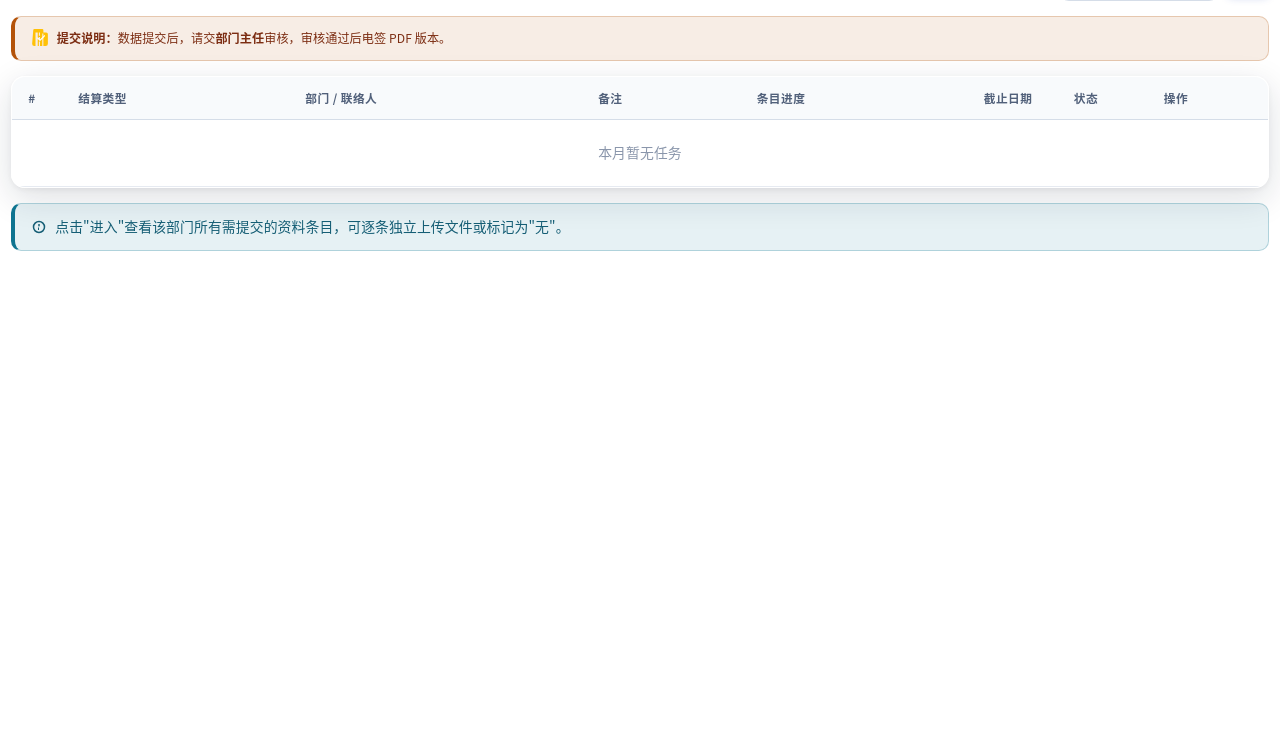
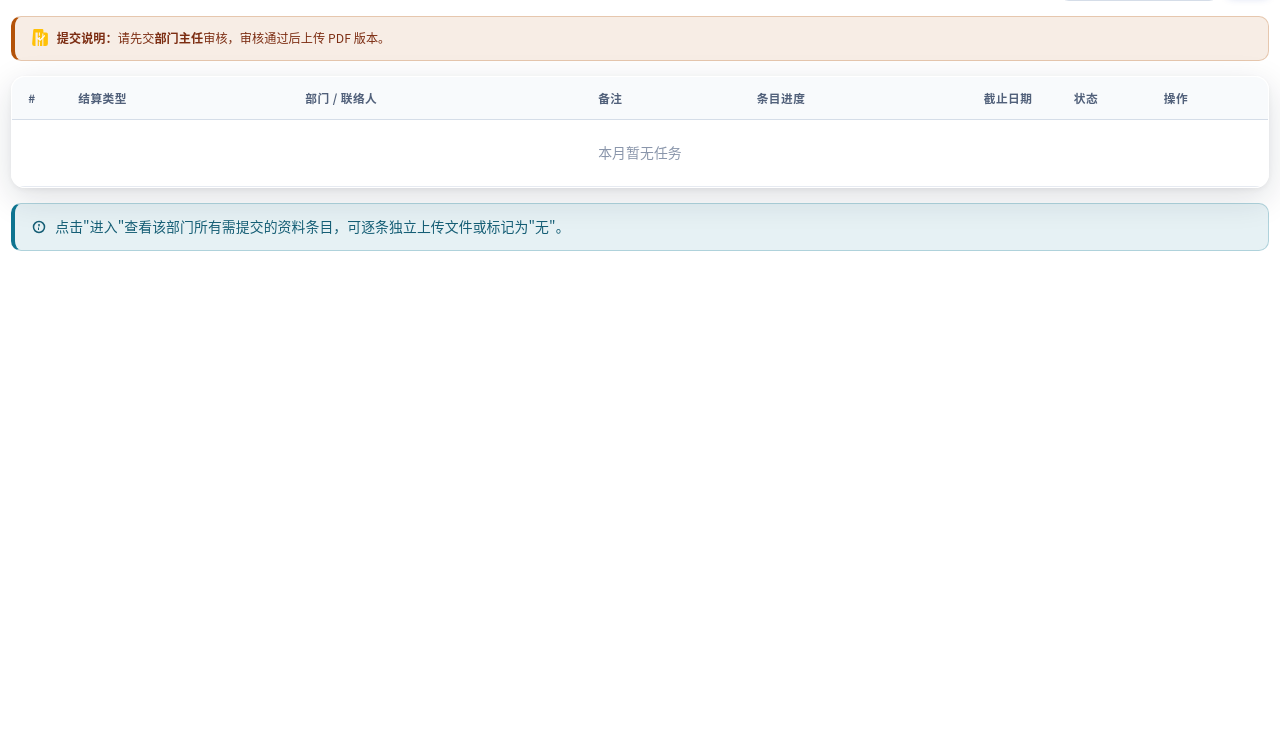
Before and after one commit to Zoey-qi/settlement-system, a Python web app: template templates/submit_list.html in a window 1280 px wide. Shown: the part 55-800 px from the top of the page. Run offline with Jinja, Linux system fonts and the light colour scheme; the template is opened without the code that fills it, so the values that code supplies are empty; some libraries are stand-ins or nearby versions.

Commit message:
ui: 提交说明改为「先交部门主任审核，审核通过后上传PDF版本」

```diff
--- a/templates/submit_list.html
+++ b/templates/submit_list.html
@@ -20,7 +20,7 @@
         <div class="alert alert-warning d-flex align-items-start gap-2 mb-0">
             {{ ui.icon('building-fill-check', 'bi text-warning', 18) }}
             <div class="small">
-                <strong>提交说明：</strong>数据提交后，请交<strong>部门主任</strong>审核，审核通过后电签 PDF 版本。
+                <strong>提交说明：</strong>请先交<strong>部门主任</strong>审核，审核通过后上传 PDF 版本。
             </div>
         </div>
     </div>
```
